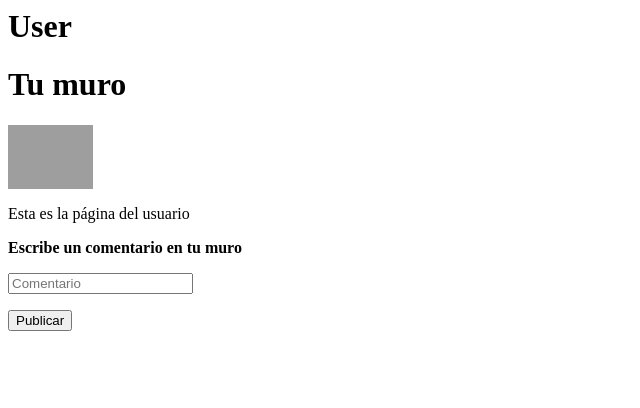
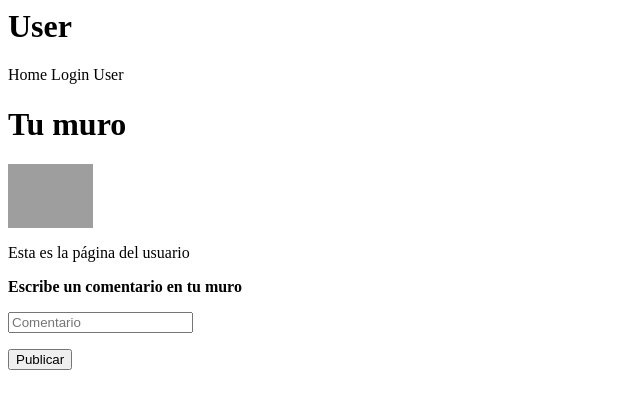
Before and after one commit to Domiciano/PasaporteGITEjercicioK, a plain HTML site: page user.html in a window 1280 px wide. Shown: the whole page, without its empty margins (0-640 px from the left). Drawn offline with Linux system fonts and the light colour scheme; grey boxes are pictures that could not be loaded.

Commit message:
Agregados links en user.html

```diff
--- a/user.html
+++ b/user.html
@@ -4,6 +4,12 @@
     </head>
 
     <body>
+
+        <a>Home</a>
+        <a>Login</a>
+        <a>User</a>
+
+        <br>
 
         <h1>Tu muro</h1>
         <img src="https://assets.stickpng.com/images/585e4bcdcb11b227491c3396.png" height="64"/>
```
